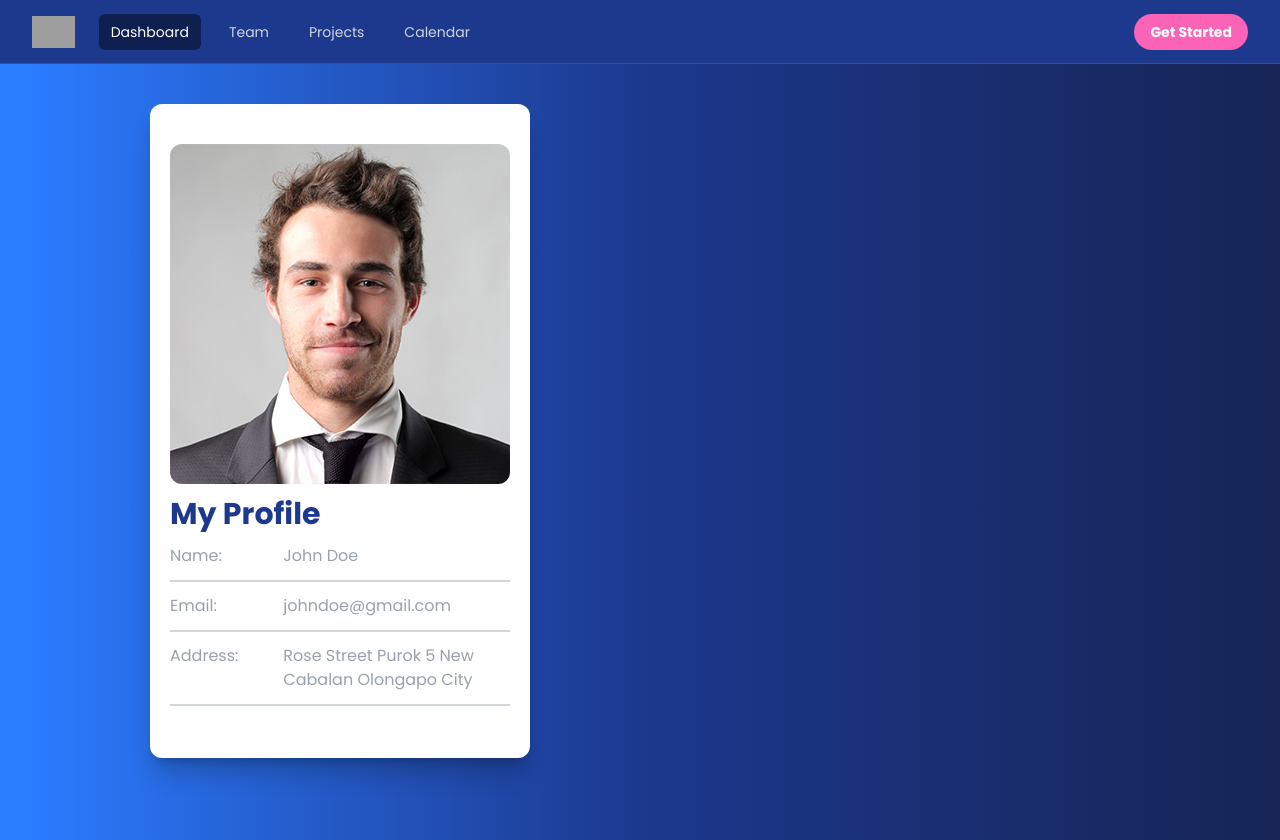
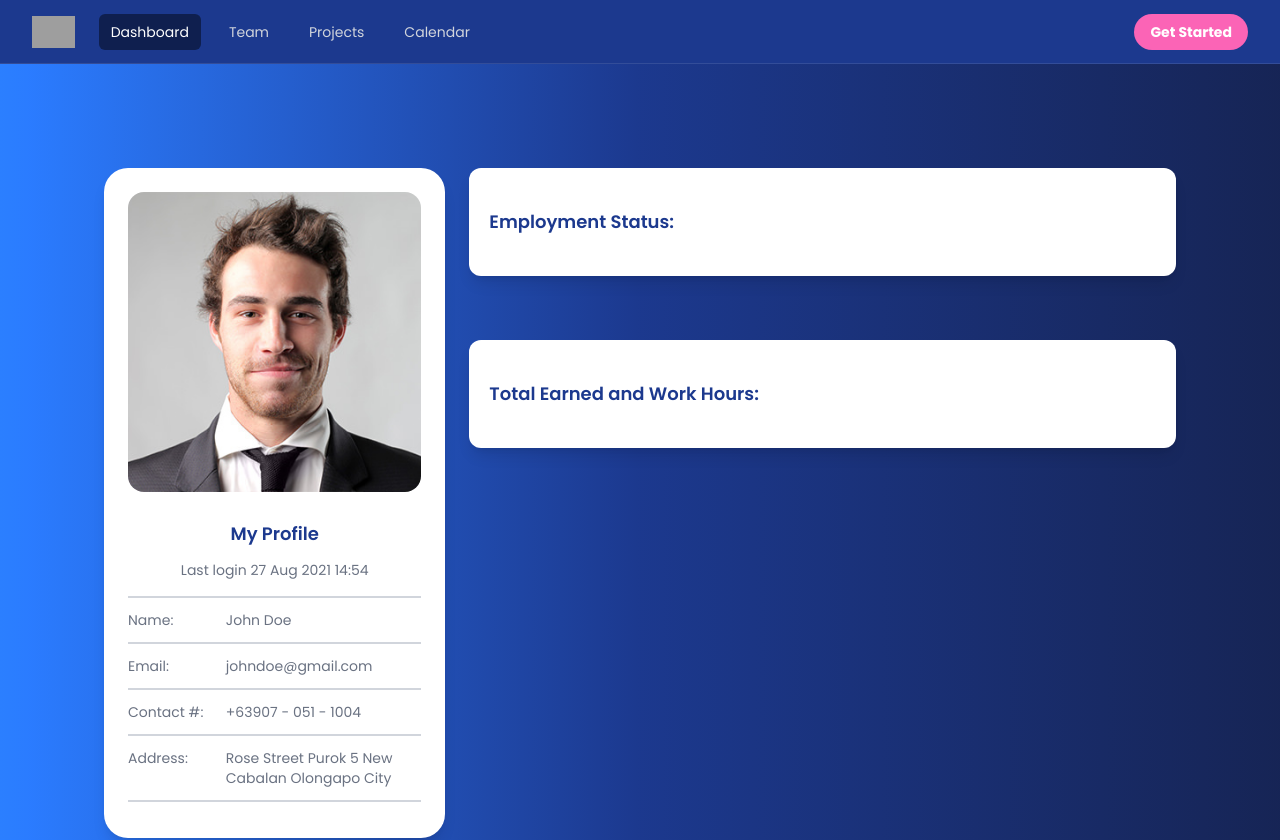
Before and after one commit to arthizz/timely-management-frontend, a Next.js app: page /user-profile in a window 1280 px wide. Shown: the top 840 px of the page. Built offline with nearby package versions, Linux system fonts and the light colour scheme; grey boxes are pictures that could not be loaded.

Commit message:
Created components for user profile

```diff
--- a/src/app/(main)/user-profile/page.tsx
+++ b/src/app/(main)/user-profile/page.tsx
@@ -1,41 +1,19 @@
-
-
+import UserDetails from "@/components/profile/userDetails";
+import TotalEarned from "@/components/profile/totalEarned";
+import EmploymentStatus from "@/components/profile/employmentStatus";
 export default function UserProfile(){
 
     return (
 
-        <div className="bg-gradient-to-r from-blue-500 via-blue-800 via-blue-900 to-blue-950 min-h-screen px-10 py-10">
-            <div className="grid grid-cols-1 md:grid-cols-2">
-                <div id="user-details" className="shadow-xl/20 px-5 py-10 rounded-xl bg-white mx-auto col-span-1">
-                    <img src="/images/john-doe.jpg" alt="" className="h-auto w-auto rounded-xl"/>
-                    <h1 className="text-3xl font-bold text-blue-900 my-3">My Profile</h1>
-                    <div className="grid grid-cols-3 mb-3">
-                        <div>
-                            <p className="text-gray-400">Name: </p>
-                        </div>
-                        <div className="col-span-2">
-                            <p className="text-gray-400">John Doe</p>
-                        </div>
+        <div className="bg-gradient-to-r from-blue-500 via-blue-800 via-blue-900 to-blue-950 min-h-screen px-10 py-10 flex flex-items-center justify-center relative overflow-hidden">
+
+            <div className="w-full md:w-7xl">
+                <div className="relative z-10 max-6xl w-full grid grid-cols-1 md:grid-cols-3 gap-6 md:p-16">
+                    <UserDetails />
+                    <div className="md:col-span-2 flex flex-col gap-6">
+                        <EmploymentStatus/>
+                        <TotalEarned />
                     </div>
-                    <hr className="border-1 border-gray-300 mb-3"/>
-                    <div className="grid grid-cols-3 mb-3">
-                        <div>
-                            <p className="text-gray-400">Email: </p>
-                        </div>
-                        <div className="col-span-2">
-                            <p className="text-gray-400">johndoe@gmail.com</p>
-                        </div>
-                    </div>
-                    <hr className="border-1 border-gray-300 mb-3"/>
-                    <div className="grid grid-cols-3 mb-3">
-                        <div>
-                            <p className="text-gray-400">Address: </p>
-                        </div>
-                        <div className="col-span-2">
-                            <p className="text-gray-400 w-50">Rose Street Purok 5 New Cabalan Olongapo City</p>
-                        </div>
-                    </div>
-                    <hr className="border-1 border-gray-300 mb-3"/>
                 </div>
             </div>
 
--- /dev/null
+++ b/src/components/profile/employmentStatus.tsx
@@ -0,0 +1,13 @@
+
+
+export default function EmploymentStatus(){
+
+    return (
+
+        <div className="shadow-lg px-5 py-10 rounded-xl bg-white mb-10">
+            <h2 className="text-blue-900 font-semibold text-lg">Employment Status: </h2>
+        </div>
+
+    );
+
+}
--- /dev/null
+++ b/src/components/profile/totalEarned.tsx
@@ -0,0 +1,13 @@
+
+
+export default function TotalEarned(){
+
+    return(
+
+        <div className="shadow-lg px-5 py-10 rounded-xl bg-white">
+            <h2 className="text-blue-900 font-semibold text-lg">Total Earned and Work Hours: </h2>
+        </div>
+
+    );
+
+}
--- /dev/null
+++ b/src/components/profile/userDetails.tsx
@@ -0,0 +1,56 @@
+
+
+export default function UserDetails(){
+
+    return(
+
+        <div id="user-details" className="bg-white rounded-3xl shadow-lg p-6 md:col-span-1">
+            <div className="flex flex-col items-center text-center">
+                <img src="/images/john-doe.jpg" alt="" className="w-75 h-75 rounded-2xl object-cover mb-4"/>
+                <h2 className="text-lg font-semibold text-blue-900 my-3">My Profile</h2>
+                <p className="text-sm text-gray-500 mb-4"> Last login 27 Aug 2021 14:54 </p>
+            </div>
+            <hr className="border-1 border-gray-300 mb-3"/>
+            <div className="space-y-10 text-sm">
+                <div className="grid grid-cols-3 mb-3">
+                    <div>
+                        <p className="text-gray-500">Name: </p>
+                    </div>
+                    <div className="col-span-2">
+                        <p className="text-gray-500">John Doe</p>
+                    </div>
+                </div>
+                <hr className="border-1 border-gray-300 mb-3"/>
+                <div className="grid grid-cols-3 mb-3">
+                    <div>
+                        <p className="text-gray-500">Email: </p>
+                    </div>
+                    <div className="col-span-2">
+                        <p className="text-gray-500">johndoe@gmail.com</p>
+                    </div>
+                </div>
+                <hr className="border-1 border-gray-300 mb-3"/>
+                <div className="grid grid-cols-3 mb-3">
+                    <div>
+                        <p className="text-gray-500">Contact #: </p>
+                    </div>
+                    <div className="col-span-2">
+                        <p className="text-gray-500">+63907 - 051 - 1004</p>
+                    </div>
+                </div>
+                <hr className="border-1 border-gray-300 mb-3"/>
+                <div className="grid grid-cols-3 mb-3">
+                    <div>
+                        <p className="text-gray-500">Address: </p>
+                    </div>
+                    <div className="col-span-2">
+                        <p className="text-gray-500 w-50">Rose Street Purok 5 New Cabalan Olongapo City</p>
+                    </div>
+                </div>
+                <hr className="border-1 border-gray-300 mb-3"/>
+            </div>
+        </div>
+
+    );
+
+}
```
